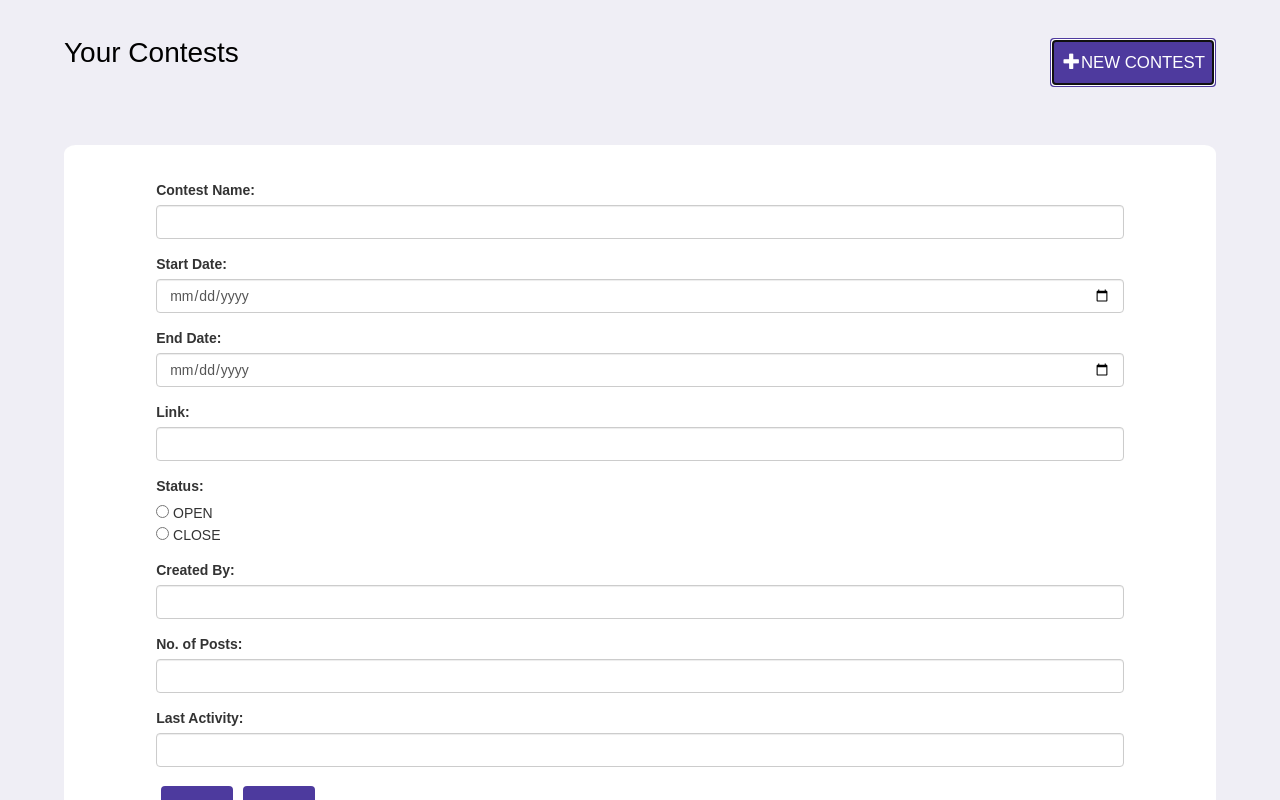
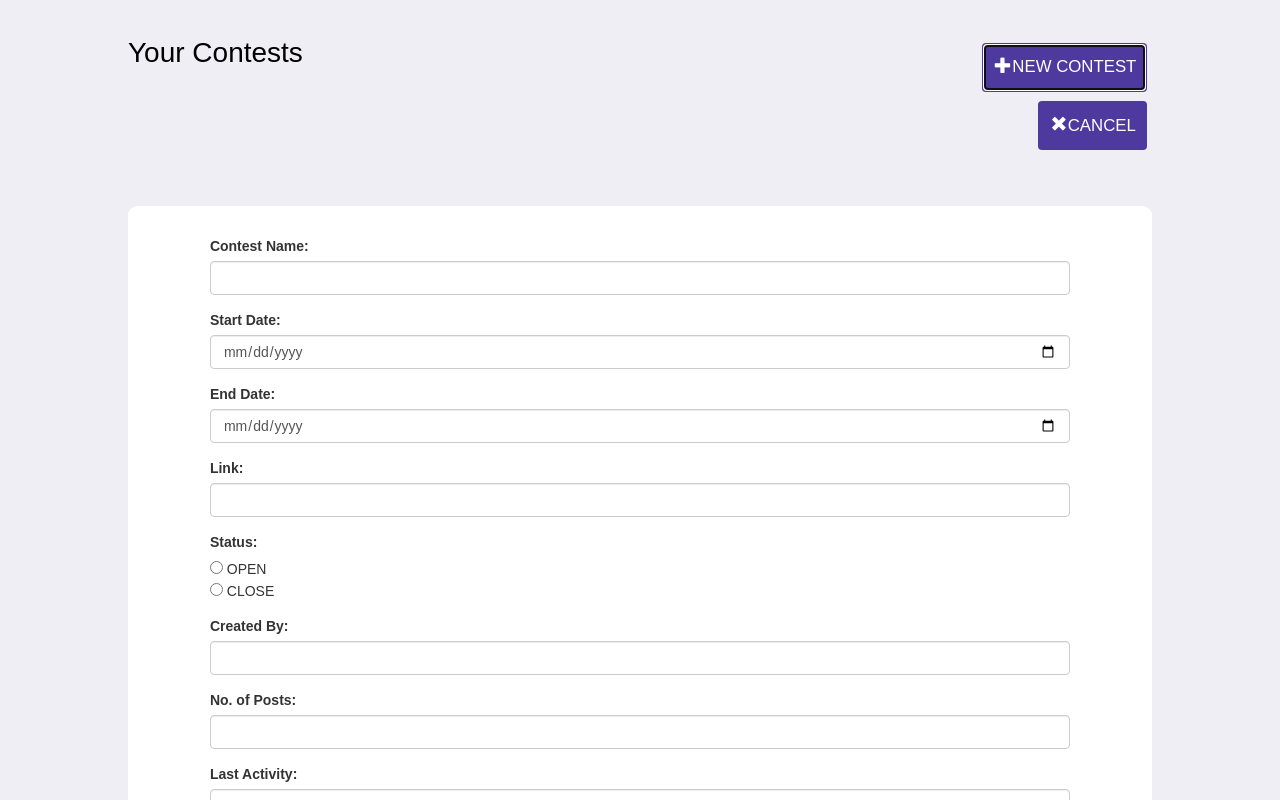
Before and after one commit to NimishGopal/cloop-frontend, a React (Create React App) app: page / in a window 1280 px wide. Both pictures are taken after a click on the button "NEW CONTEST". Shown: the top 800 px of the page. Built offline with nearby package versions, Linux system fonts and the light colour scheme; no server answers.

Commit message:
cancel button added

```diff
--- a/public/index.html
+++ b/public/index.html
@@ -10,7 +10,7 @@
       homescreen on Android. See https://developers.google.com/web/fundamentals/engage-and-retain/web-app-manifest/
     -->
     <link rel="manifest" href="%PUBLIC_URL%/manifest.json">
-    <link rel="shortcut icon" href="%PUBLIC_URL%/favicon.ico">
+    <link rel="shortcut icon" href="%PUBLIC_URL%/cloop.png">
     <!-- Latest compiled and minified CSS -->
     <link rel="stylesheet" href="https://maxcdn.bootstrapcdn.com/bootstrap/3.3.7/css/bootstrap.min.css">
 
@@ -28,7 +28,7 @@
       work correctly both with client-side routing and a non-root public URL.
       Learn how to configure a non-root public URL by running `npm run build`.
     -->
-    <title>React App</title>
+    <title>Cloop Assignment</title>
   </head>
   <body>
     <noscript>
--- a/src/App.css
+++ b/src/App.css
@@ -4,7 +4,7 @@
   border-width: thick;
   border-color: black;
   justify-content: space-between;
-  margin: 3% 5%;
+  margin: 3% 10%;
 }
 .plus-symbol {
   padding:0.5%;
@@ -16,12 +16,17 @@
 }
 .newContestButton, .newContestButton:hover, .newContestButton:enabled {
   font-size: 1.2em;
-  padding: 1%;
+  padding: 5%;
   background-color: #4e3a9e;
   color: white;
+  float: right;
+  margin: 2%;
+  text-align: center;
+  text-decoration: none;
+  display: inline-block;
 }
 .dropdownMenu {
   background-color: white;
-  margin: 0% 5%;
+  margin: 0% 10%;
   border-radius: 1%;
 }
--- a/src/App.js
+++ b/src/App.js
@@ -15,8 +15,14 @@ class App extends Component {
       <div className="App">
         <div className="App-header">
           <h1 className="App-title">Your Contests</h1>
-          <button type="button" class="btn newContestButton" onClick={() => this.setState({show: true})}>
-          <span class="glyphicon glyphicon-plus plus-symbol"></span>NEW CONTEST</button>
+          <div className="buttonHolder">
+            <button type="button" class="btn newContestButton" onClick={() => this.setState({show: true})}>
+            <span class="glyphicon glyphicon-plus plus-symbol"></span>NEW CONTEST</button>
+            {this.state.show &&
+            <button type="button" class="btn newContestButton" onClick={() => this.setState({show: false})}>
+            <span class="glyphicon glyphicon-remove plus-symbol"></span>CANCEL</button>
+            }
+          </div>
         </div>
         <div className="dropdownMenu">
           <Dropdown show={this.state.show}/>
--- a/src/NewContest/NewContest.jsx
+++ b/src/NewContest/NewContest.jsx
@@ -42,39 +42,38 @@ class NewContest extends Component{
         <form>
           <div className="form-group">
             <label for="email">Contest Name:</label>
-            <input type="text" className="form-control" name="contestname" value={contestname} onChange={this.onChange}  />
+            <input type="text" className="form-control" name="contestname" value={contestname} onChange={this.onChange} required />
           </div>
           <div className="form-group">
             <label for="date">Start Date:</label>
-            <input type="date" className="form-control" name="startdate" value={startdate} onChange={this.onChange}  />
+            <input type="date" className="form-control" name="startdate" value={startdate} onChange={this.onChange} required />
           </div>
           <div className="form-group">
             <label for="date">End Date:</label>
-            <input type="date" className="form-control" name="enddate" value={enddate} onChange={this.onChange}  />
+            <input type="date" className="form-control" name="enddate" value={enddate} onChange={this.onChange} required />
           </div>
           <div className="form-group">
             <label for="link">Link:</label>
-            <input type="url" className="form-control" name="link" value={link} onChange={this.onChange}  />
+            <input type="url" className="form-control" name="link" value={link} onChange={this.onChange} required />
           </div>
           <div className="form-group">
             <label>Status:</label> <br />
-            <input type="radio" name="status" value={'OPEN'} onChange={this.onChange} /> OPEN <br />
-            <input type="radio" name="status" value={'CLOSE'} onChange={this.onChange} /> CLOSE
+            <input type="radio" name="status" value={'OPEN'} onChange={this.onChange} required/> OPEN <br />
+            <input type="radio" name="status" value={'CLOSE'} onChange={this.onChange} required/> CLOSE
           </div>
           <div className="form-group">
             <label for="createdby">Created By:</label>
-            <input type="text" className="form-control" name="createdby" value={createdby} onChange={this.onChange}  />
+            <input type="text" className="form-control" name="createdby" value={createdby} onChange={this.onChange} required />
           </div>
           <div className="form-group">
             <label for="lastactivity">No. of Posts:</label>
-            <input type="text" className="form-control" name="noofposts" value={noofposts} onChange={this.onChange}  />
+            <input type="text" className="form-control" name="noofposts" value={noofposts} onChange={this.onChange} required />
           </div>
           <div className="form-group">
             <label for="lastactivity">Last Activity:</label>
-            <input type="text" className="form-control" name="lastactivity" value={lastactivity} onChange={this.onChange}  />
+            <input type="text" className="form-control" name="lastactivity" value={lastactivity} onChange={this.onChange} required  />
           </div>
           <button type="submit" className="btn submitButton" onClick={this.sendData}>Submit</button>
-          <button type="submit" className="btn submitButton">Cancel</button>
         </form>
       </div>
     );
```
Also changed, not shown: public/cloop.png (added).
